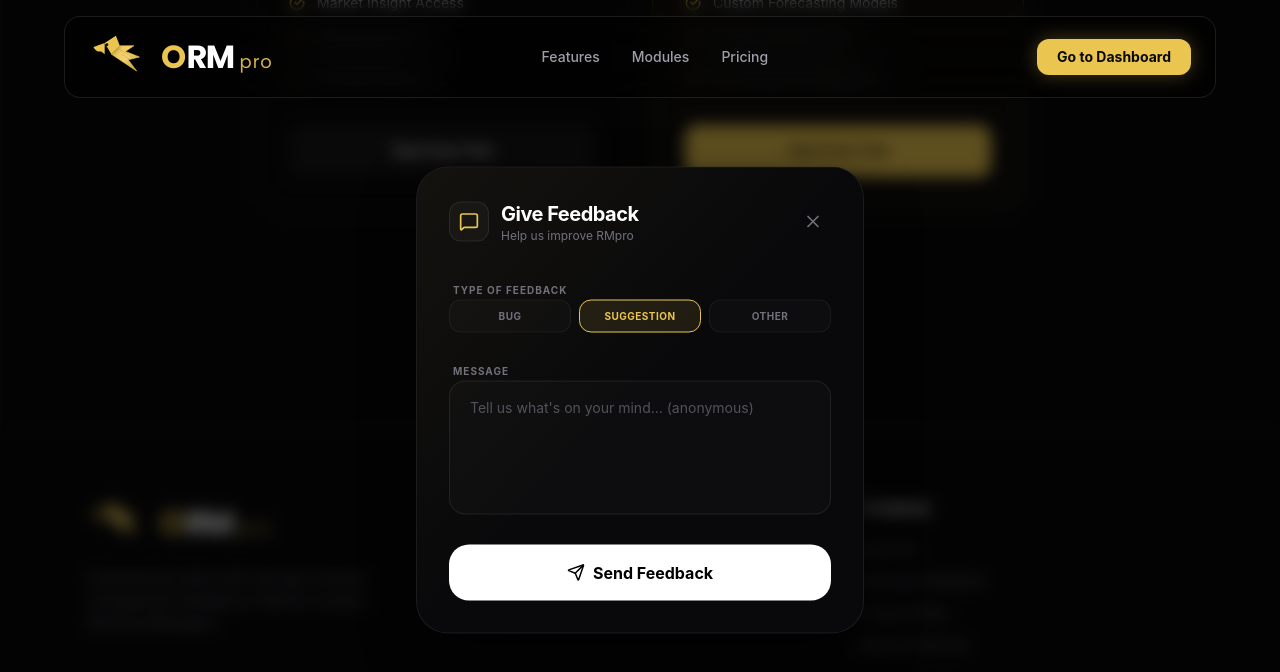
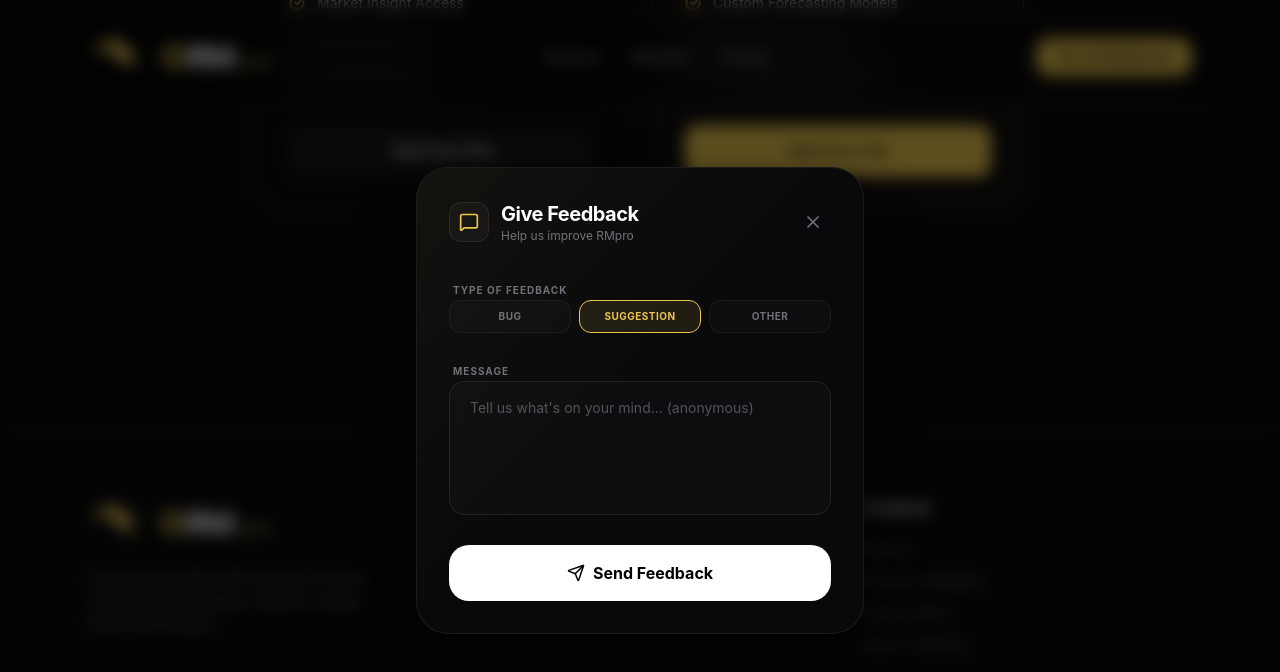
Before and after one commit to oguzatasoy2-hue/rm-dashboard-pro, a Next.js app: page / in a window 1280 px wide. Both pictures are taken after a click on the button "Give your feedback". Shown: the part 6093-6765 px from the top of the page. Built offline with nearby package versions, Linux system fonts and the light colour scheme.

Commit message:
fix: robust centering for feedback form using flexbox wrapper

```diff
--- a/src/components/FeedbackForm.tsx
+++ b/src/components/FeedbackForm.tsx
@@ -57,19 +57,20 @@ export default function FeedbackForm({ isOpen, onClose }: FeedbackFormProps) {
                         animate={{ opacity: 1 }}
                         exit={{ opacity: 0 }}
                         onClick={onClose}
-                        className="fixed inset-0 bg-black/60 backdrop-blur-sm z-[60] cursor-crosshair"
+                        className="fixed inset-0 bg-black/60 backdrop-blur-sm z-[200] cursor-crosshair"
                     />
 
-                    {/* Modal Content */}
+                    {/* Modal Content Wrapper */}
+                    <div className="fixed inset-0 flex items-center justify-center z-[210] p-4 pointer-events-none">
                         <motion.div
                             initial={{ opacity: 0, scale: 0.95, y: 20 }}
                             animate={{ opacity: 1, scale: 1, y: 0 }}
                             exit={{ opacity: 0, scale: 0.95, y: 20 }}
                             transition={{ type: "spring", damping: 25, stiffness: 300 }}
-                        className="fixed left-1/2 top-1/2 -translate-x-1/2 -translate-y-1/2 w-full max-w-md bg-[#09090B] border border-white/[0.08] rounded-[32px] p-8 z-[70] shadow-[0_20px_50px_rgba(0,0,0,0.5)] overflow-hidden"
+                            className="w-full max-w-md bg-[#09090B] border border-white/[0.08] rounded-[32px] p-8 shadow-[0_20px_50px_rgba(0,0,0,0.5)] overflow-hidden pointer-events-auto relative"
                         >
                             {/* Shimmer Effect */}
-                        <div className="absolute inset-0 bg-gradient-to-br from-primary/5 via-transparent to-transparent pointer-events-none" />
+                            <div className="absolute inset-0 bg-gradient-to-br from-[#EAC54F]/5 via-transparent to-transparent pointer-events-none" />
 
                             {/* Success State */}
                             <AnimatePresence mode="wait">
@@ -91,7 +92,7 @@ export default function FeedbackForm({ isOpen, onClose }: FeedbackFormProps) {
                                         <div className="flex items-center justify-between mb-8">
                                             <div className="flex items-center gap-3">
                                                 <div className="w-10 h-10 rounded-xl bg-white/[0.03] border border-white/[0.08] flex items-center justify-center">
-                                                <MessageSquare size={20} className="text-primary" />
+                                                    <MessageSquare size={20} className="text-[#EAC54F]" />
                                                 </div>
                                                 <div>
                                                     <h2 className="text-xl font-bold text-white tracking-tight">Give Feedback</h2>
@@ -116,7 +117,7 @@ export default function FeedbackForm({ isOpen, onClose }: FeedbackFormProps) {
                                                             type="button"
                                                             onClick={() => setFeedbackType(type)}
                                                             className={`py-2 rounded-xl text-[10px] font-bold uppercase tracking-wider border transition-all ${feedbackType === type
-                                                            ? 'bg-primary/10 border-primary text-primary'
+                                                                ? 'bg-[#EAC54F]/10 border-[#EAC54F] text-[#EAC54F]'
                                                                 : 'bg-white/[0.02] border-white/[0.05] text-zinc-500 hover:border-white/20'
                                                                 }`}
                                                         >
@@ -134,7 +135,7 @@ export default function FeedbackForm({ isOpen, onClose }: FeedbackFormProps) {
                                                     required
                                                     rows={5}
                                                     placeholder="Tell us what's on your mind... (anonymous)"
-                                                className="w-full bg-white/[0.02] border border-white/[0.08] rounded-2xl px-5 py-4 text-sm text-white placeholder:text-zinc-600 outline-none focus:border-primary/50 focus:ring-1 focus:ring-primary/20 transition-all resize-none"
+                                                    className="w-full bg-white/[0.02] border border-white/[0.08] rounded-2xl px-5 py-4 text-sm text-white placeholder:text-zinc-600 outline-none focus:border-[#EAC54F]/50 focus:ring-1 focus:ring-[#EAC54F]/20 transition-all resize-none"
                                                 />
                                             </div>
 
@@ -160,6 +161,7 @@ export default function FeedbackForm({ isOpen, onClose }: FeedbackFormProps) {
                                 )}
                             </AnimatePresence>
                         </motion.div>
+                    </div>
                 </>
             )}
         </AnimatePresence>
```
Lines whose indentation alone changed are shown as unchanged.
